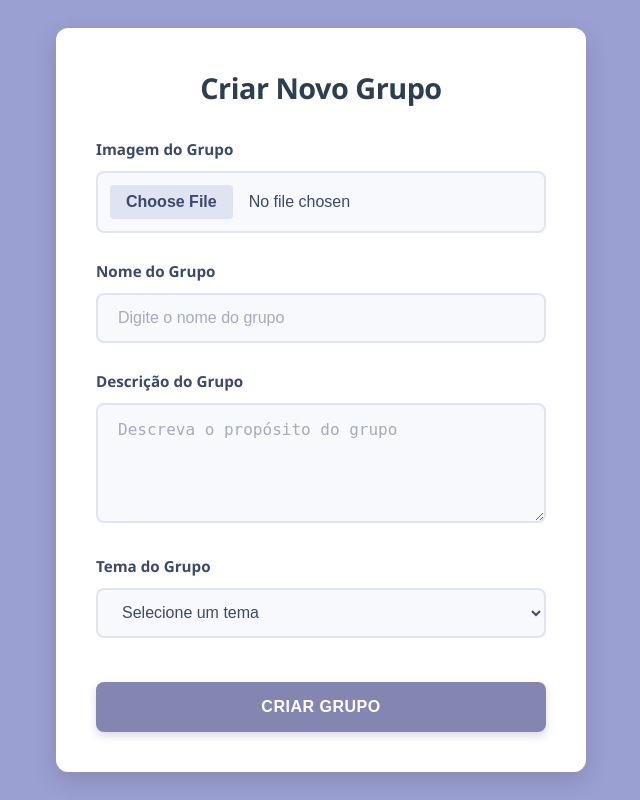
After one commit to jhonatasilva12/TCC-Encontro-de-carros, a PHP site: page /criar_grupo.php in a window 1280 px wide. The commit adds this page. Shown: the whole page, without its empty margins (319-959 px from the left). Run offline with PHP 8.4, Linux system fonts and the light colour scheme; a stand-in replaces the project's code that opens the database connection.

Commit message:
Primeiro commit - formulário de criação de grupo

```diff
--- a/assets/css/styles.css
+++ b/assets/css/styles.css
@@ -684,3 +684,189 @@
     }
 
   }
+
+
+/*************************Criar_Grupo.php******************************/
+
+/**body esta em uma dive por isso que esta bo**/
+.bo {
+    margin: 0;
+    padding: 0;
+    display: flex;
+    justify-content: center;
+    align-items: center;
+    min-height: 100vh;
+    background-color: #9ba0d3;
+    font-family: 'Segoe UI', Tahoma, Geneva, Verdana, sans-serif;
+}
+
+.form-container {
+    width: 100%;
+    max-width: 450px;
+    background-color: white;
+    padding: 2.5rem;
+    border-radius: 12px;
+    box-shadow: 0 8px 24px rgba(0, 0, 0, 0.15);
+    transition: transform 0.3s ease;
+}
+
+.form-container:hover {
+    transform: translateY(-5px);
+}
+
+h1 {
+    text-align: center;
+    color: #2c3e50;
+    margin-bottom: 2rem;
+    font-size: 1.8rem;
+    font-weight: 700;
+    letter-spacing: -0.5px;
+}
+
+.form-group {
+    margin-bottom: 1.75rem;
+    position: relative;
+}
+
+label {
+    display: block;
+    margin-bottom: 0.75rem;
+    font-weight: 600;
+    color: #3a4a6b;
+    font-size: 0.95rem;
+}
+
+/* campos de entrada */
+input[type="text"],
+input[type="file"],
+textarea,
+select {
+    width: 100%;
+    padding: 0.85rem 1.25rem;
+    border: 2px solid #e0e3f1;
+    border-radius: 8px;
+    font-size: 1rem;
+    transition: all 0.3s ease;
+    background-color: #f8f9fd;
+    color: #3a4a6b;
+    box-sizing: border-box;
+}
+
+input[type="text"]:focus,
+textarea:focus,
+select:focus {
+    outline: none;
+    border-color: #8286b1;
+    box-shadow: 0 0 0 3px rgba(130, 134, 177, 0.2);
+    background-color: white;
+}
+
+input[type="text"]::placeholder,
+textarea::placeholder {
+    color: #a5a9c2;
+    opacity: 1;
+}
+
+textarea {
+    min-height: 120px;
+    resize: vertical;
+    line-height: 1.5;
+}
+
+
+/* Estilo para o input file */
+input[type="file"] {
+    padding: 0.75rem;
+    cursor: pointer;
+}
+
+input[type="file"]::file-selector-button {
+    padding: 0.5rem 1rem;
+    background-color: #e0e3f1;
+    border: none;
+    border-radius: 4px;
+    color: #3a4a6b;
+    font-weight: 600;
+    margin-right: 1rem;
+    cursor: pointer;
+    transition: background-color 0.3s;
+}
+
+input[type="file"]::file-selector-button:hover {
+    background-color: #d0d4e9;
+}
+
+/* Estilo para o botão de submit */
+.submit-btn {
+    width: 100%;
+    padding: 1rem;
+    background-color: #8286b1;
+    color: white;
+    border: none;
+    border-radius: 8px;
+    font-size: 1rem;
+    font-weight: 600;
+    cursor: pointer;
+    transition: all 0.3s ease;
+    text-transform: uppercase;
+    letter-spacing: 0.5px;
+    margin-top: 1rem;
+    box-shadow: 0 4px 8px rgba(130, 134, 177, 0.3);
+}
+
+.submit-btn:hover {
+    background-color: #7276a1;
+    box-shadow: 0 6px 12px rgba(130, 134, 177, 0.4);
+    transform: translateY(-2px);
+}
+
+.submit-btn:active {
+    transform: translateY(0);
+}
+
+/* Estilos para a visualização da imagem */
+.image-preview {
+    margin-top: 1rem;
+    display: none;
+    text-align: center;
+    border-radius: 8px;
+    overflow: hidden;
+    box-shadow: 0 4px 8px rgba(0, 0, 0, 0.1);
+}
+
+.image-preview img {
+    max-width: 100%;
+    max-height: 200px;
+    border-radius: 8px;
+    border: 2px solid #e0e3f1;
+    object-fit: cover;
+}
+
+/* Efeitos de transição suave */
+* {
+    transition: background-color 0.3s, border-color 0.3s, box-shadow 0.3s;
+}
+
+@media (max-width: 600px) {
+    .form-container {
+        padding: 1.5rem;
+        margin: 1.5rem;
+        border-radius: 10px;
+    }
+
+    h1 {
+        font-size: 1.5rem;
+        margin-bottom: 1.5rem;
+    }
+
+    .form-group {
+        margin-bottom: 1.5rem;
+    }
+
+    input[type="text"],
+    input[type="file"],
+    textarea,
+    select {
+        padding: 0.75rem 1rem;
+    }
+}
--- /dev/null
+++ b/criar_grupo.php
@@ -0,0 +1,83 @@
+<!DOCTYPE html>
+<html lang="pt-BR">
+<head>
+    <meta charset="UTF-8">
+    <meta name="viewport" content="width=device-width, initial-scale=1.0">
+     <link rel="stylesheet" href="./assets/css/styles.css">
+    <title>Criar Novo Grupo</title>
+
+</head>
+
+  <div class="bo">
+
+
+<body>
+
+
+
+    <div class="form-container">
+        <h1>Criar Novo Grupo</h1>
+        <form>
+
+
+
+ <div class="form-group">
+                <label for="group-image">Imagem do Grupo</label>
+                <input type="file" id="group-image" name="imagem_grupo" accept="image/*">
+                <div class="image-preview" id="imagePreview">
+                    <img id="previewImage" src="#" alt="Pré-visualização da imagem">
+                </div>
+            </div>
+
+
+            <div class="form-group">
+                <label for="group-name">Nome do Grupo</label>
+                <input type="text" id="group-name" name="nome_grupo" required placeholder="Digite o nome do grupo">
+            </div>
+
+            <div class="form-group">
+                <label for="group-description">Descrição do Grupo</label>
+                <textarea id="group-description" name="descricao_temas" required placeholder="Descreva o propósito do grupo"></textarea>
+            </div>
+
+
+          <div class="form-group">
+                <label for="group-theme">Tema do Grupo</label>
+                <select id="group-theme" name="nome_temas" required>
+                    <option value="" disabled selected>Selecione um tema</option>
+                    <option value="moto">Moto</option>
+                    <option value="carro">Carro</option>
+                    <option value="ambos">Moto e Carro</option>
+                </select>
+            </div>
+
+            <button type="submit" class="submit-btn">Criar Grupo</button>
+        </form>
+    </div>
+
+    <script>
+        // Função para mostrar a pré-visualização da imagem
+        document.getElementById('group-image').addEventListener('change', function(event) {
+            const file = event.target.files[0];
+            const preview = document.getElementById('previewImage');
+            const previewContainer = document.getElementById('imagePreview');
+
+            if (file) {
+                const reader = new FileReader();
+
+                reader.onload = function(e) {
+                    preview.src = e.target.result;
+                    previewContainer.style.display = 'block';
+                }
+
+                reader.readAsDataURL(file);
+            } else {
+                preview.src = '#';
+                previewContainer.style.display = 'none';
+            }
+        });
+    </script>
+</body>
+
+</div>
+</html>
```
Also changed, not shown: grupo.php (added).
